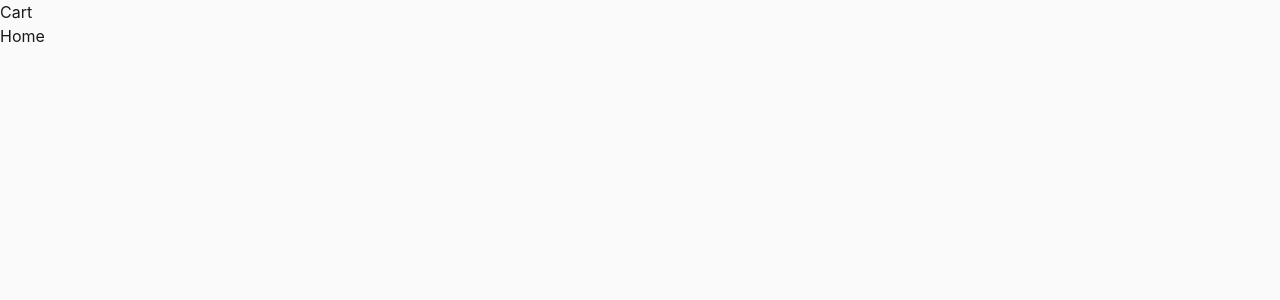
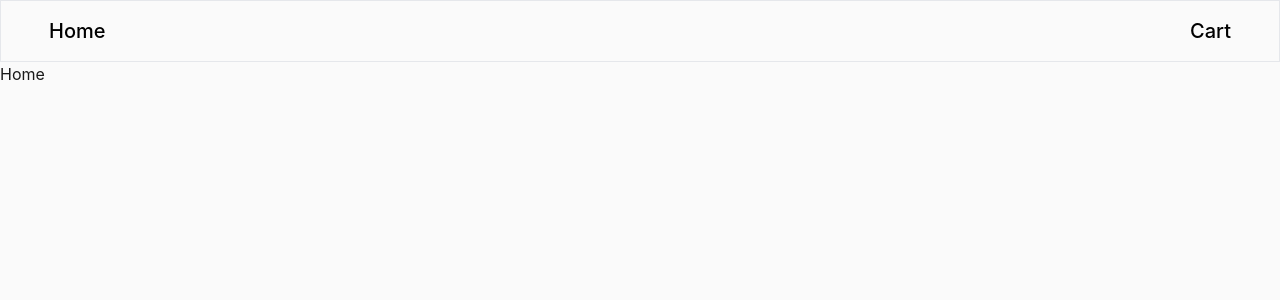
Before and after one commit to mritunjaysaha/ecom-fs, a React (Vite) app in the folder frontend/: page / in a window 1280 px wide. Shown: the top 300 px of the page. Built offline with nearby package versions, Linux system fonts and the light colour scheme.

Commit message:
feat: added navbar

```diff
--- a/frontend/src/RootLayout.tsx
+++ b/frontend/src/RootLayout.tsx
@@ -1,4 +1,5 @@
 import { FC, ReactNode } from "react";
+import { Navbar } from "./components/Navbar";
 
 type RootLayoutProps = {
     children: ReactNode;
@@ -7,7 +8,7 @@ type RootLayoutProps = {
 export const RootLayout: FC<RootLayoutProps> = ({ children }) => {
     return (
         <section>
-            <nav>Cart </nav>
+            <Navbar />
             {children}
         </section>
     );
--- /dev/null
+++ b/frontend/src/components/Navbar.tsx
@@ -0,0 +1,18 @@
+import { Link } from "react-router-dom";
+import { ROUTES } from "../constants/routes";
+import { useSelector } from "../redux/store";
+
+export const Navbar = () => {
+    const { total } = useSelector((state) => state.app.cart);
+
+    return (
+        <nav className="w-screen flex justify-between border py-4 px-12">
+            <Link to={ROUTES.HOME} className="text-xl text-black">
+                Home
+            </Link>
+            <Link to={ROUTES.CART} className="text-xl text-black">
+                Cart {!!total && <span>{total}</span>}
+            </Link>
+        </nav>
+    );
+};
```
